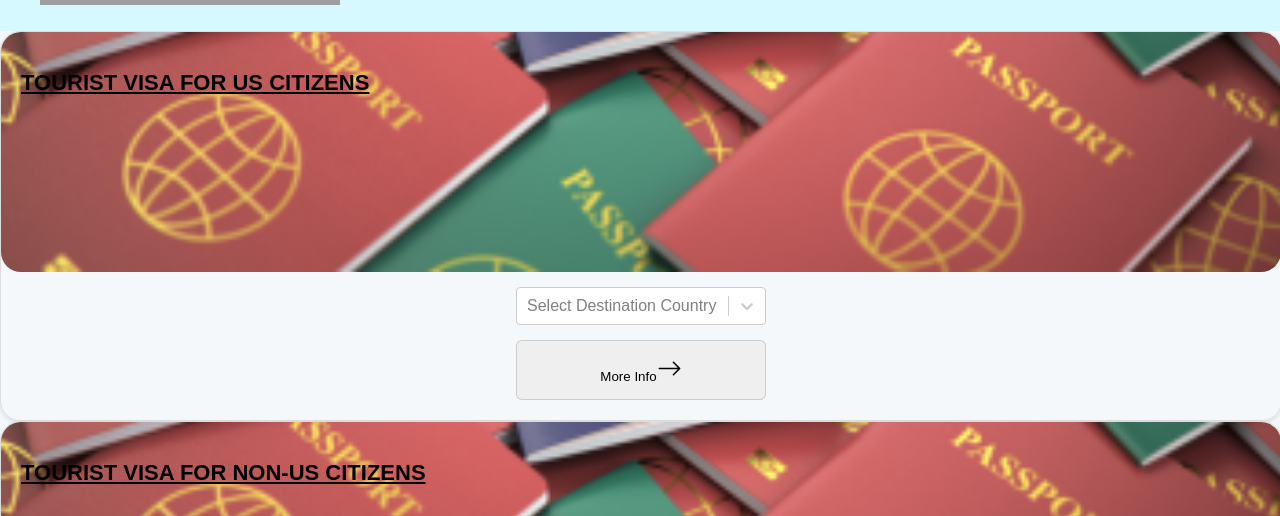
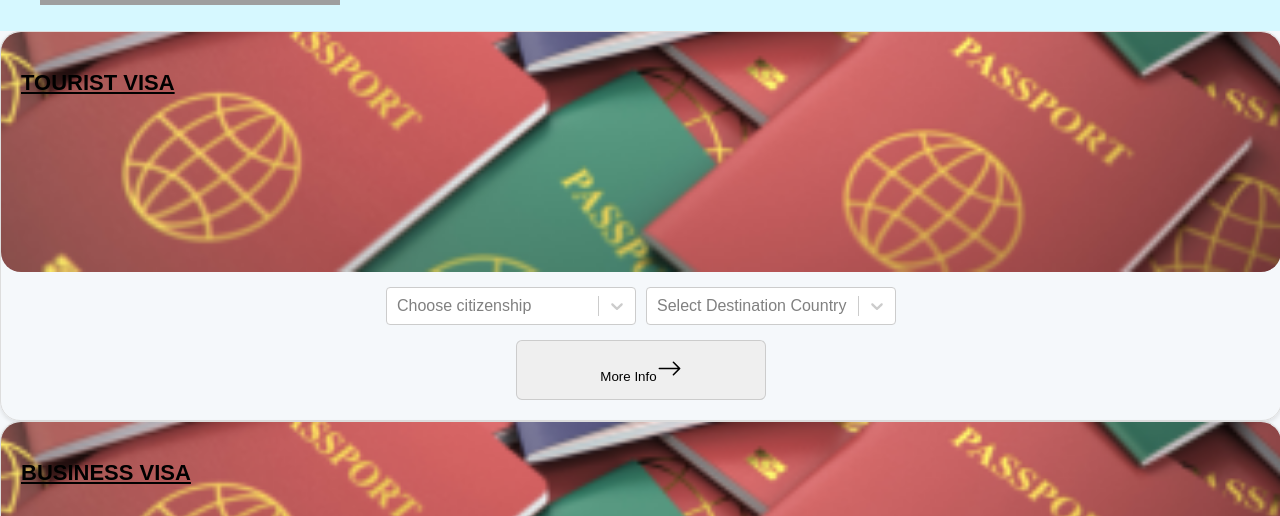
Before and after one commit to angadiworldtechGithub/WorldVisaTravel, a React (Create React App) app: page / in a window 1280 px wide. Both pictures are taken after a click on the item "VISAS". Shown: the part 284-800 px from the top of the page. Built offline with nearby package versions, Linux system fonts and the light colour scheme; grey boxes are pictures that could not be loaded; the HTML template or start-up script is replaced by a standard one.

Commit message:
modified visa cards

```diff
--- a/src/Components/VisaTypeCard/index.js
+++ b/src/Components/VisaTypeCard/index.js
@@ -14,10 +14,16 @@ function VisaCardType({ type, citizenship }) {
   //   let initialValue = { label: "United States", value: "US" };
 
   const [sourceCountry, setSourceCountry] = useState(null);
+  const [citizenshipType, setCitizenShipType] = useState("");
+  const citizenshipOptions = [
+    { value: "us", label: "US Citizen" },
+    { value: "non-us", label: "Non-US Citizen" },
+  ];
 
   useEffect(() => {
     console.log(sourceCountry);
   }, [sourceCountry]);
+
   return (
     <div
       style={{
@@ -60,7 +66,9 @@ function VisaCardType({ type, citizenship }) {
             textDecoration: "underline",
           }}
         >
-          {type + " Visa for " + citizenship + " Citizens"}
+          {`${type} Visa ${
+            citizenshipType ? " for " + citizenshipType.label + "s" : ""
+          }`}
         </h2>
       </div>
 
@@ -73,6 +81,13 @@ function VisaCardType({ type, citizenship }) {
           justifyContent: "center",
         }}
       >
+        <Select
+          className="select-box"
+          placeholder="Choose citizenship"
+          options={citizenshipOptions}
+          value={citizenshipType}
+          onChange={setCitizenShipType}
+        />
         <Select
           className="select-box"
           placeholder="Select Destination Country"
--- a/src/Pages/Visa/index.js
+++ b/src/Pages/Visa/index.js
@@ -3,12 +3,9 @@ import VisaCardType from "../../Components/VisaTypeCard";
 
 function Visa() {
   const visatypes = [
-    { type: "tourist", citizenship: "us" },
-    { type: "tourist", citizenship: "non-us" },
-    { type: "business", citizenship: "us" },
-    { type: "business", citizenship: "non-us" },
-    { type: "official", citizenship: "us" },
-    { type: "official", citizenship: "us" },
+    { type: "tourist" },
+    { type: "business" },
+    { type: "official" },
   ];
   return (
     <div className="container py-5">
```
